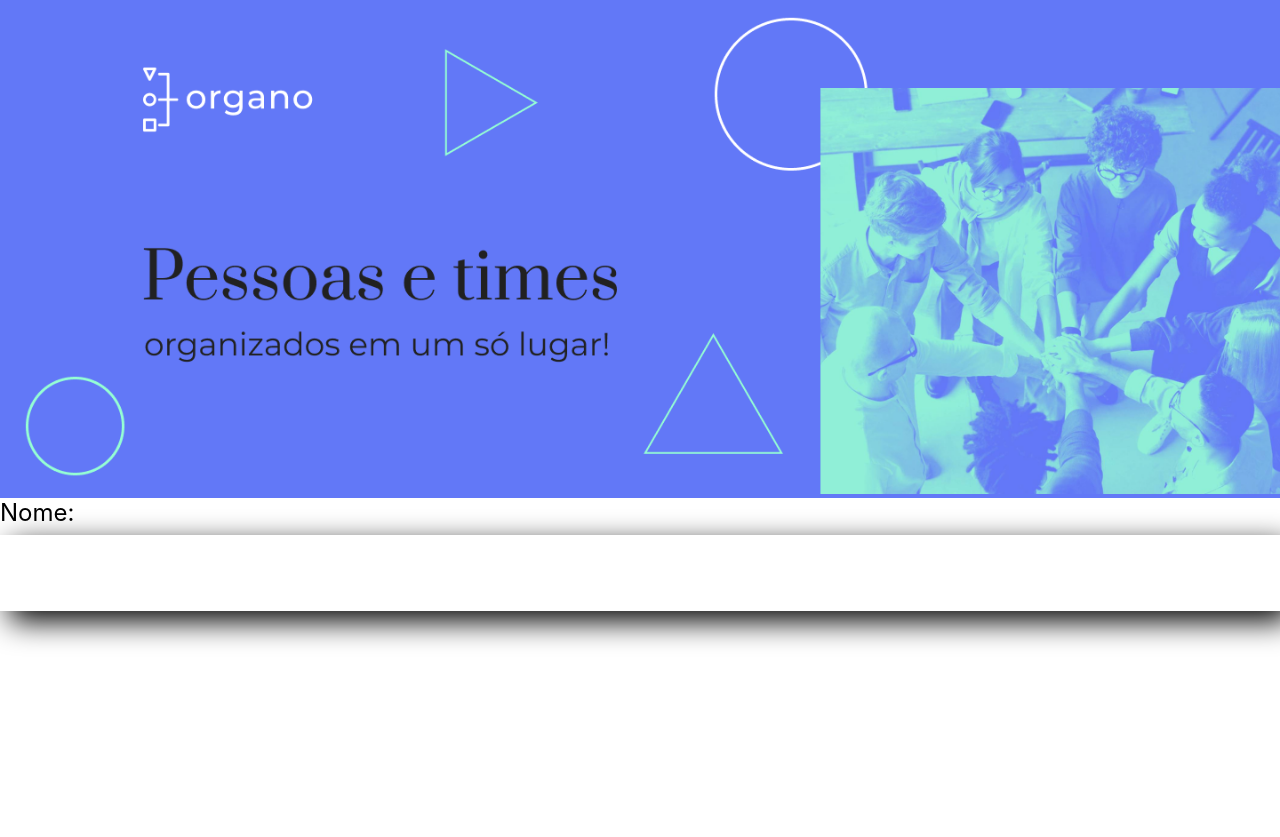
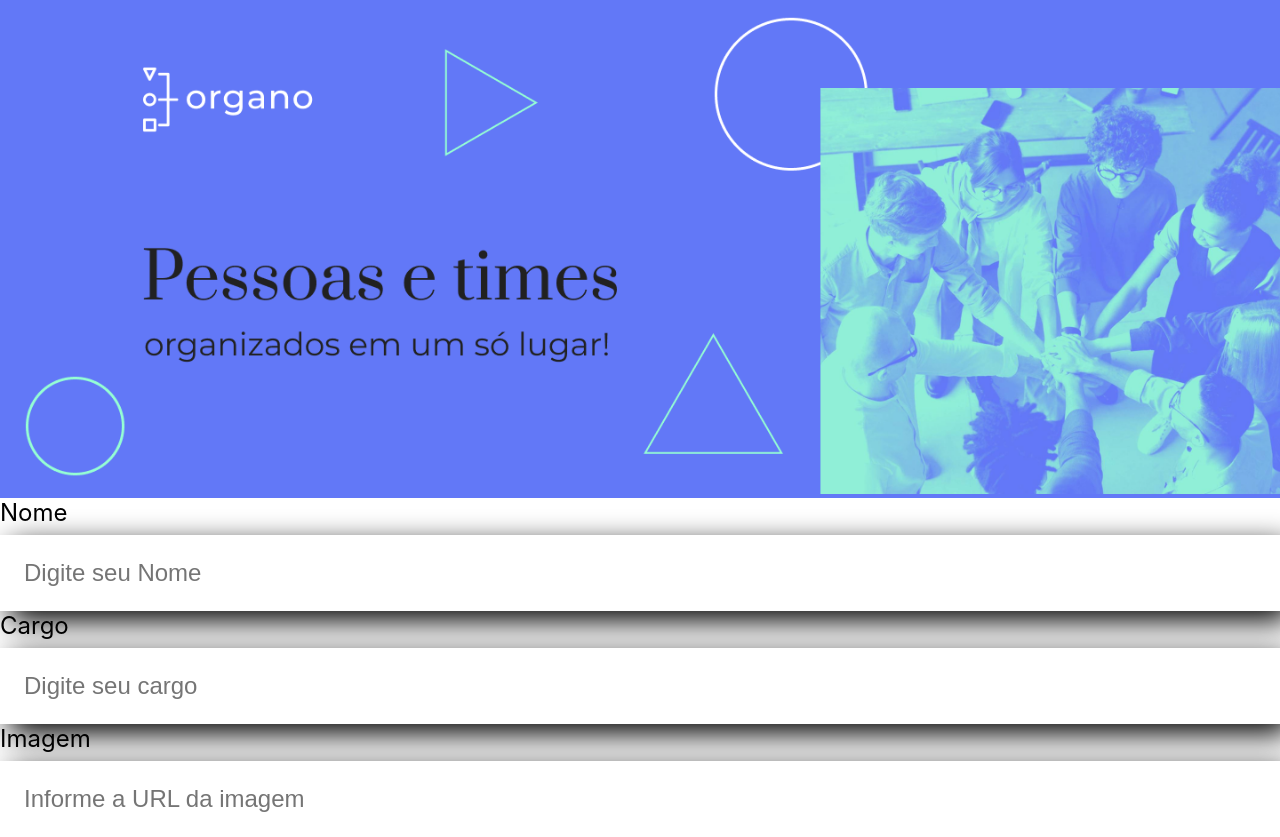
Before and after one commit to almeidarenato/organo, a React (Create React App) app: page / in a window 1280 px wide. Before the commit the page ends 800 px from the top, so only its background shows below. Built offline with nearby package versions, Linux system fonts and the light colour scheme.

Commit message:
feat: inclusao de props no componente Textfield

```diff
--- a/src/App.js
+++ b/src/App.js
@@ -4,7 +4,9 @@ function App() {
   return (
     <div className="App">
       <Banner />
-      <Textfield />
+      <Textfield label="Nome" placeholder="Digite seu Nome"/>
+      <Textfield label="Cargo" placeholder="Digite seu cargo"/>
+      <Textfield label="Imagem" placeholder="Informe a URL da imagem"/>
     </div>
   );
 }
--- a/src/components/Textfield/index.js
+++ b/src/components/Textfield/index.js
@@ -1,10 +1,10 @@
 import './Textfield.css'
 
-const Textfield = () => {
+const Textfield = ({ label,placeholder }) => {
   return (
     <div className='text-field'>
-      <label>Nome:</label>
-      <input />
+      <label>{label}</label>
+      <input placeholder={placeholder}/>
     </div>
   );
 };
```
